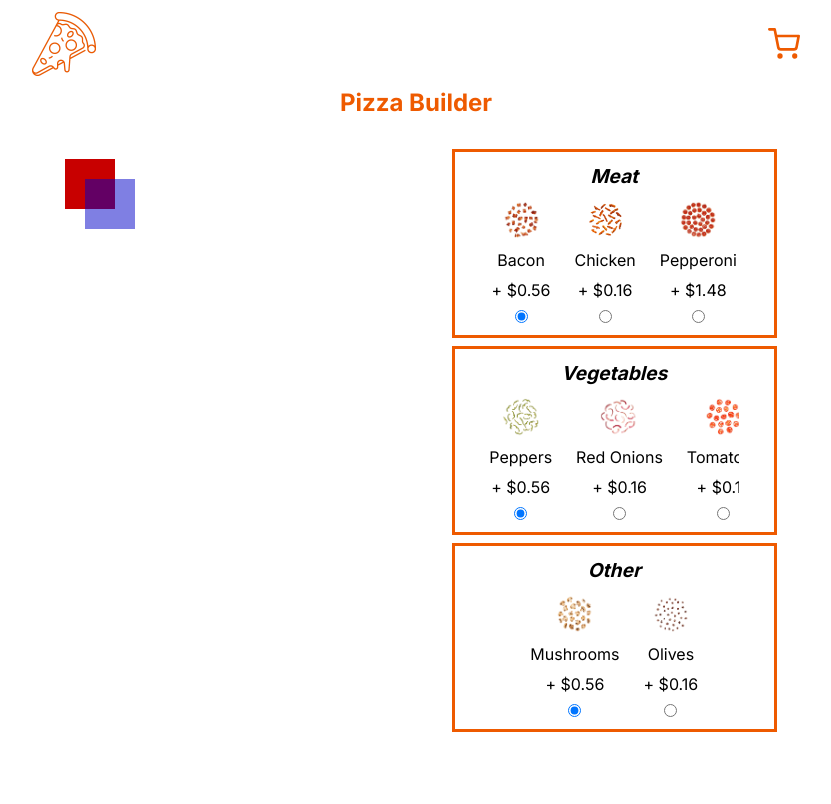
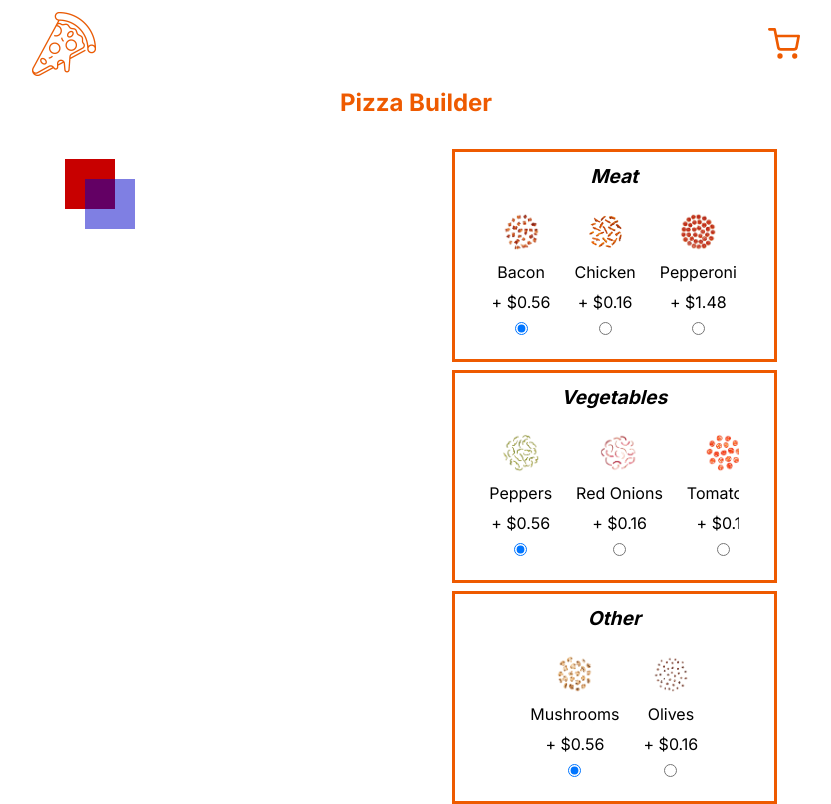
Before and after one commit to mrkelder/pizza-house, a Next.js app: page /shape/circle in a window 1280 px wide. Shown: the whole page, without its empty margins (224-1055 px from the left). Built offline with nearby package versions, Linux system fonts and the light colour scheme.

Commit message:
feat: made topping elements a bit more appealing

```diff
--- a/src/components/PizzaToppingsSection/pizzaToppingsSection.module.scss
+++ b/src/components/PizzaToppingsSection/pizzaToppingsSection.module.scss
@@ -23,6 +23,8 @@
 }
 
 .topping {
+  cursor: pointer;
+  margin: 12px 0;
   display: flex;
   flex-direction: column;
   align-items: center;
```
